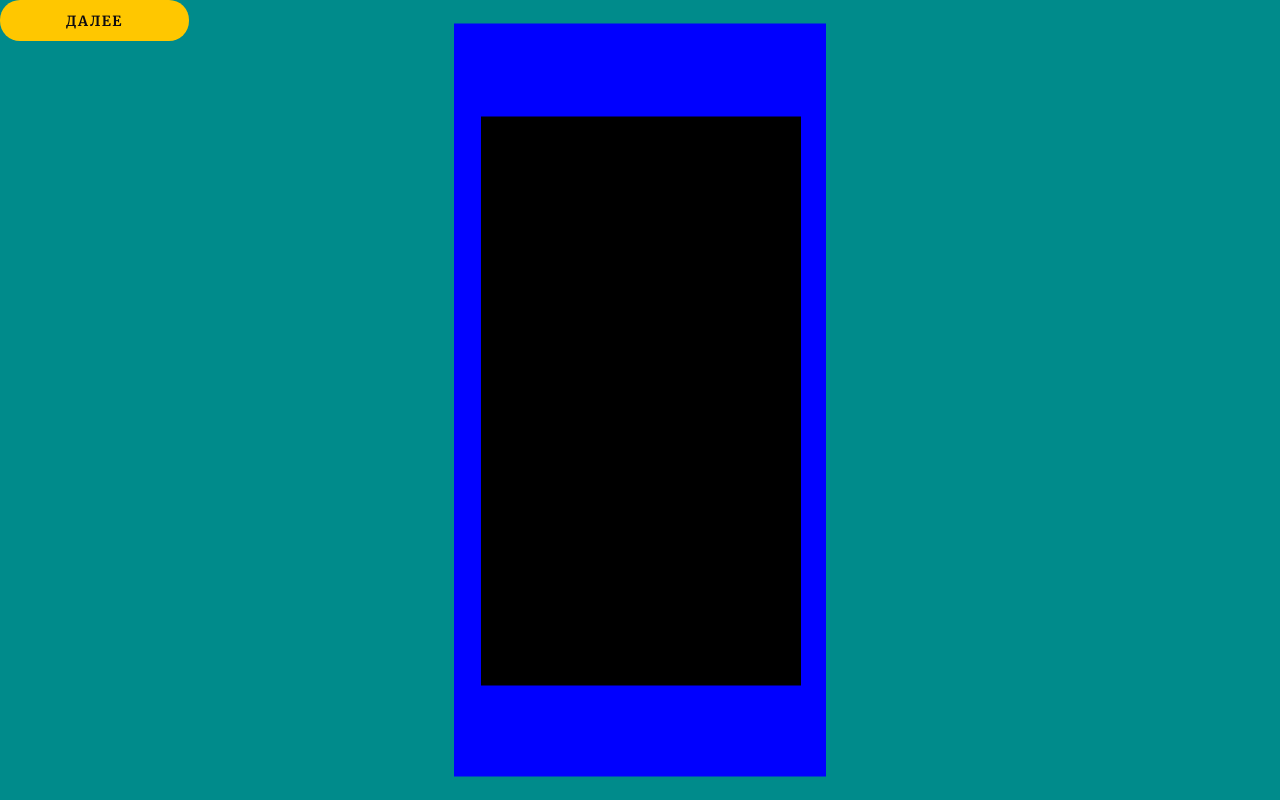
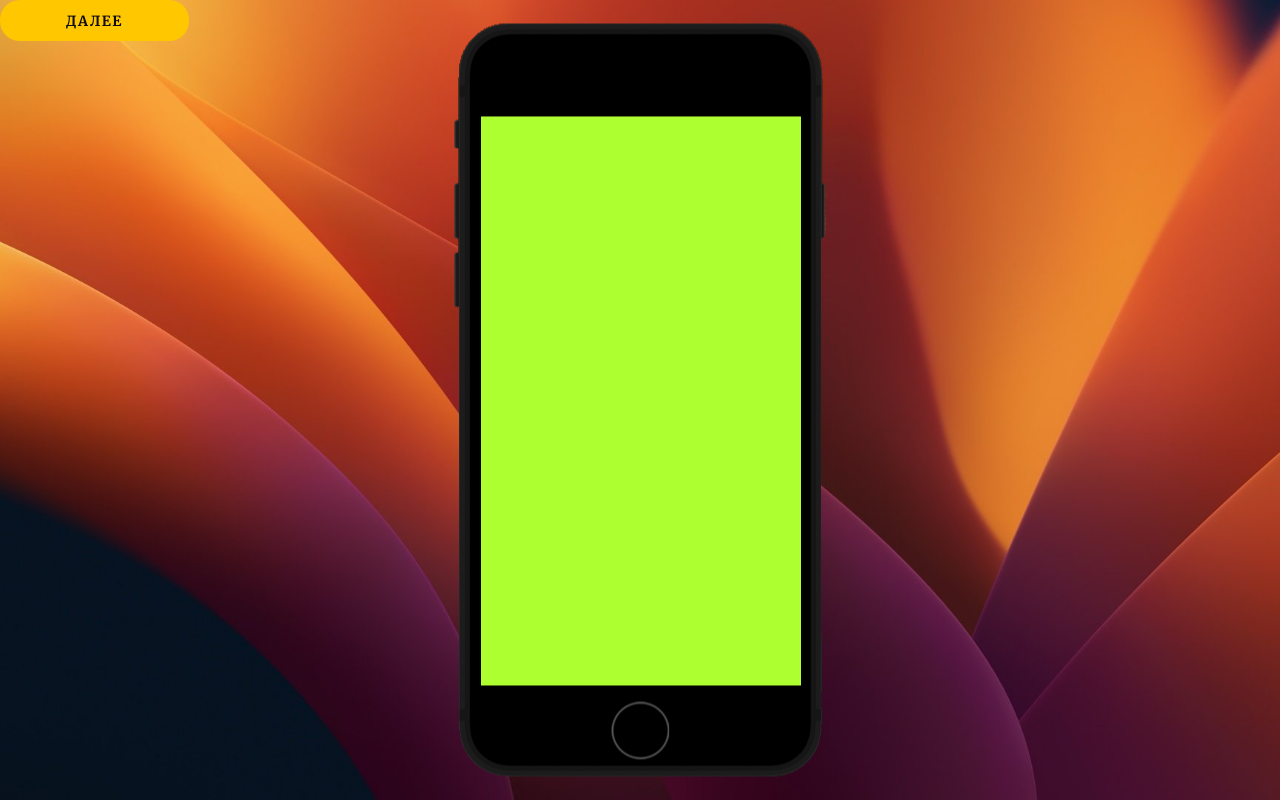
Before and after one commit to kulakdev/abcmobile-vue, a Vue app: page / in a window 1280 px wide. Built offline with nearby package versions, Linux system fonts and the light colour scheme.

Commit message:
added the background image

```diff
--- a/src/App.vue
+++ b/src/App.vue
@@ -17,7 +17,9 @@ import IphoneImage from './components/IphoneImage.vue'
   padding: 0;
   width: 100vw;
   height: 100vh;
-  background-color: darkcyan;
+
+  background-image: url('src/assets/ventura.jpg');
+  background-size: cover;
 }
 
 .phone {
@@ -29,18 +31,19 @@ import IphoneImage from './components/IphoneImage.vue'
   left: 50%;
   transform: translate(-50%, -50%);
 
-  background-color: blue;
+  background-image: url('src/assets/phone.png');
 }
 .card {
   left: 27px;
   top: 93px;
   height: 569px;
   width: 320px;
-  background-color: black;
+
   overflow-y: scroll;
+  background-color: greenyellow;
 }
 .card::-webkit-scrollbar {
-  width: 1em;
+  width: 1px;
 }
 
 .card::-webkit-scrollbar-track {
```
Also changed, not shown: src/assets/phone.png (added), src/assets/ventura.jpg (added).
